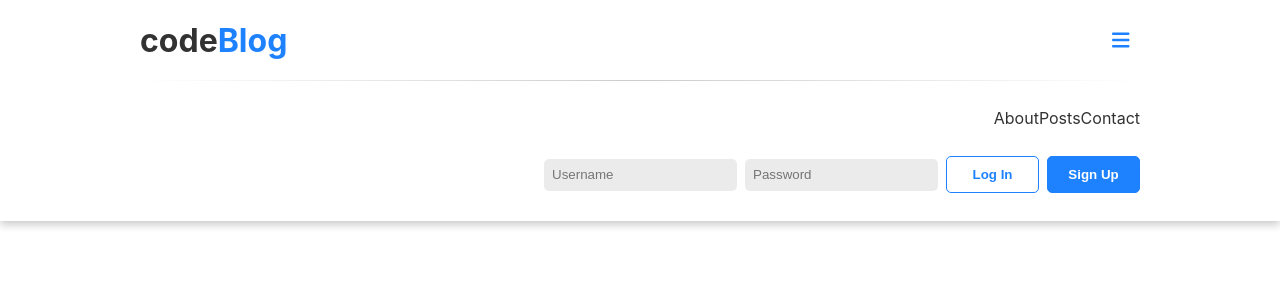
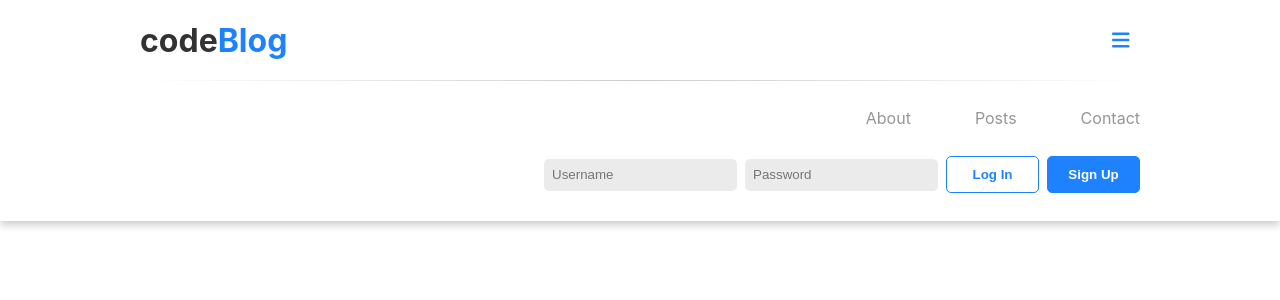
Before and after one commit to asbelljc/blog-client, a React (Create React App) app: page / in a window 1280 px wide. Both pictures are taken after a click on the button 1121 px from the left and 40 px from the top of the page. Shown: the top 300 px of the page. Built offline with nearby package versions, Linux system fonts and the light colour scheme; no server answers.

Commit message:
Finished styling and testing nav.

```diff
--- a/src/components/Header/Menu/Nav.js
+++ b/src/components/Header/Menu/Nav.js
@@ -5,18 +5,25 @@ import styled from 'styled-components';
 
 const Wrapper = styled.div`
   display: flex;
-  justify-content: space-around;
+  justify-content: ${({ screen }) =>
+    screen === 'wide' ? 'flex-end' : 'space-around'};
 
   & > a {
+    color: ${({ theme }) => theme.colors.inactive};
     text-decoration: none;
+    text-align: ${({ screen }) => (screen === 'wide' ? 'right' : 'left')};
+    margin-left: ${({ screen }) => (screen === 'wide' ? '64px' : 0)};
 
     &.active {
-      font-weight: bold;
       color: ${({ theme }) => theme.colors.primary};
+
+      &:hover {
+        color: ${({ theme }) => theme.colors.primaryGlow};
+      }
     }
 
-    &:hover {
-      text-decoration: underline ${({ theme }) => theme.colors.primary};
+    &:not(.active):hover {
+      color: ${({ theme }) => theme.colors.black};
     }
   }
 `;
--- a/src/components/Header/Menu/index.js
+++ b/src/components/Header/Menu/index.js
@@ -9,7 +9,6 @@ const Wrapper = styled.div`
   position: relative;
   display: flex;
   flex-direction: column;
-  /* helps keep error messages centered under controls */
   align-items: ${({ screen }) => (screen === 'wide' ? 'flex-end' : 'stretch')};
   gap: min(5vw, 28px);
   padding: min(5vw, 28px) 0;
--- a/src/style/Theme.js
+++ b/src/style/Theme.js
@@ -4,6 +4,7 @@ const Theme = {
     white: 'rgb(255, 255, 255)',
     primary: 'rgb(30, 130, 255)',
     primaryGlow: 'rgb(50, 150, 255)',
+    inactive: 'rgb(150, 150, 150)',
     error: 'rgb(255, 60, 70)',
   },
   timeouts: {
```
